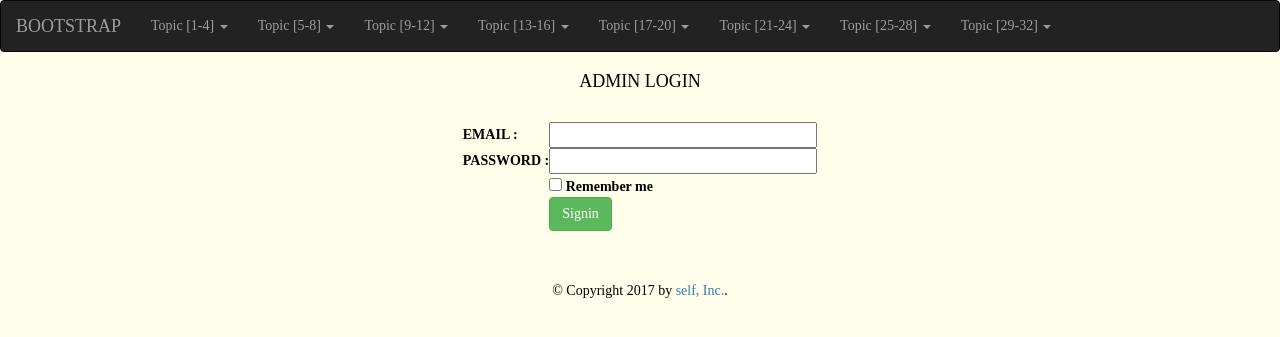
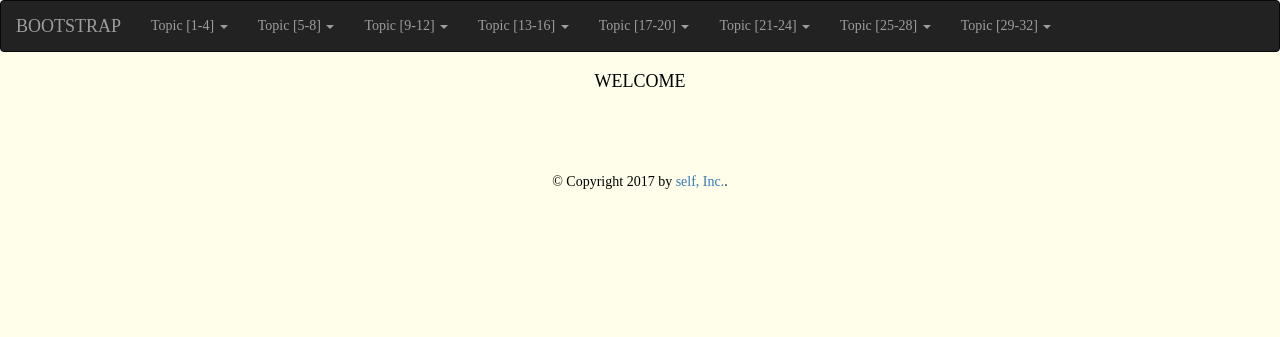
Before and after one commit to incomparable1142/study, a Flask app: page / in a window 1280 px wide. Shown: the top 337 px of the page. Run offline with Flask 2, Linux system fonts and the light colour scheme; lists and menus that the app fills with data are empty; some libraries are stand-ins or nearby versions.

Commit message:
Update login.html

```diff
--- a/templates/bootstrap/login.html
+++ b/templates/bootstrap/login.html
@@ -18,8 +18,8 @@
     {% else %}
  <center>
 
-        <h4>ADMIN LOGIN </h4><br>
-        <form class="form" action="/login" method="post">
+        <h4>WELCOME </h4><br>
+<!--         <form class="form" action="/login" method="post">
         <table>
             <tr>
                 <th> EMAIL :</th><th><input type="text" size="30" name="company_email" required=""></tr>
@@ -40,7 +40,7 @@
 
            </tr>
         </table>
-        </form>
+        </form> -->
         </center>
 <BR><BR>
 
```
